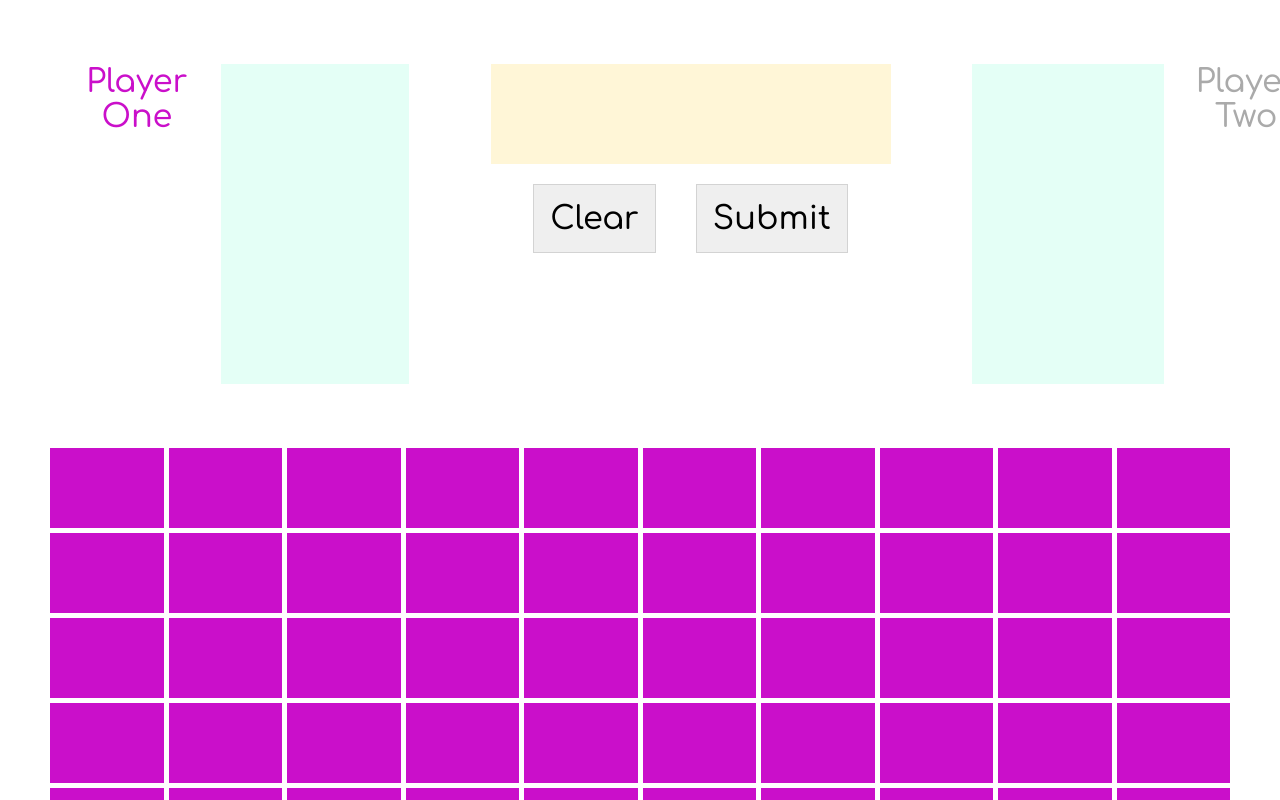
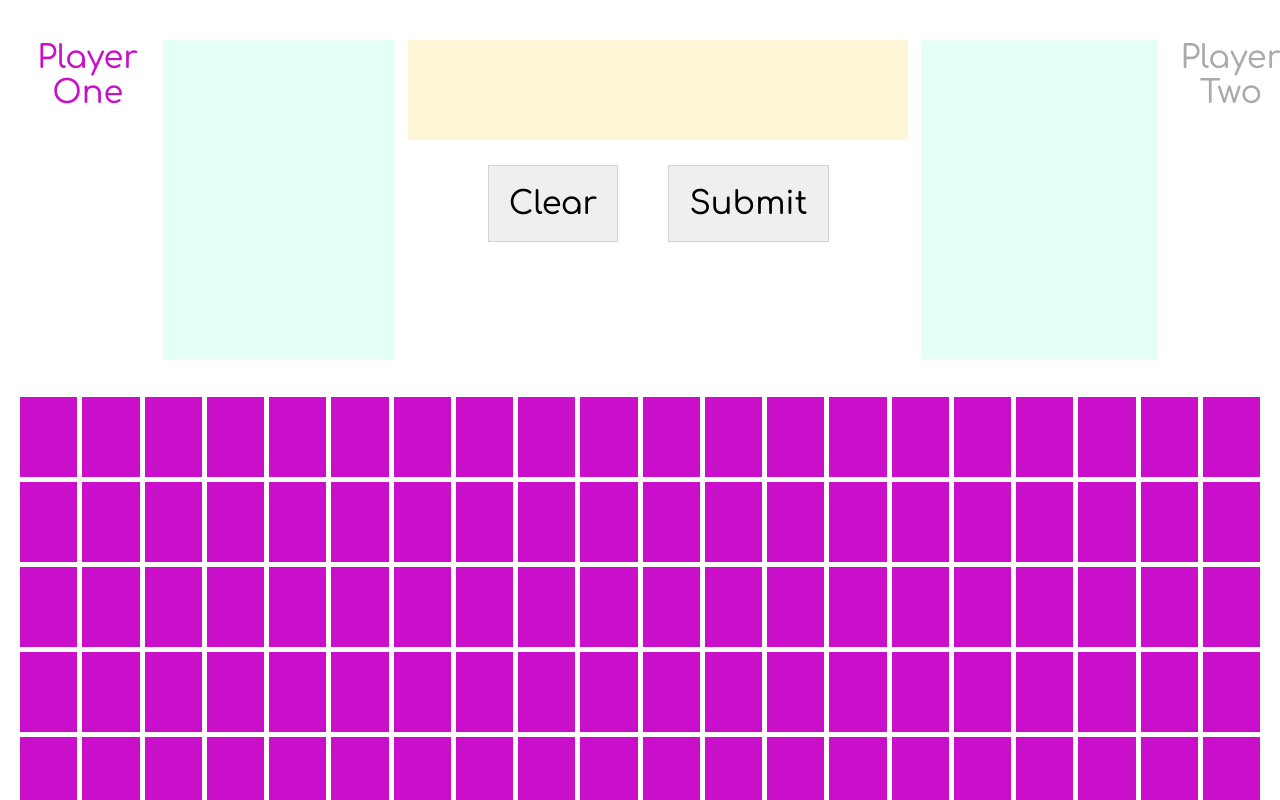
Before and after one commit to jamesHarradon/jims-jumble, a React (Create React App) app: page / in a window 1280 px wide. Shown: the top 800 px of the page. Built offline with nearby package versions, Linux system fonts and the light colour scheme.

Commit message:
add player button/sticky/resize

```diff
--- a/src/App.css
+++ b/src/App.css
@@ -42,13 +42,16 @@ margin: 0;
 }
 
 #word-container {
+  position: sticky;
+  z-index: 1;
+  top: 40px;
   display: flex;
   justify-content: space-around;
-  margin: 5% auto;
+  margin: 3% auto;
 }
 
 #word {
-  width: 400px;
+  width: 500px;
   min-height: 100px;
   display: flex;
   justify-content: center;
@@ -58,9 +61,11 @@ margin: 0;
 }
 
 #letter-grid {
-  margin: 50px;
+  position: relative;
+  z-index: 2;
+  margin: 20px;
   display: grid;
-  grid-template: repeat(10, 1fr) / repeat(10, 1fr);
+  grid-template: repeat(5, 1fr) / repeat(20, 1fr);
   grid-gap: 5px;
 
 }
@@ -125,18 +130,21 @@ button:hover {
 .player {
   display: flex;
   font-size: 2em;
-  margin: 0 5%;
+  margin: 0 1%;
 }
 
 .player ul {
   list-style: none;
-  width: 20vw;
+  display: flex;
+  flex-direction: column;
+  width: 22vw;
   height: 40vh;
   background-color: rgb(228, 255, 246);
-  margin: 0 5%;
+  margin: 0;
 }
 
 .player li {
+  font-size: 0.7em;
   margin: 5px;
 }
 
--- a/src/Components/PlayerOneWords/PlayerOneWords.js
+++ b/src/Components/PlayerOneWords/PlayerOneWords.js
@@ -24,7 +24,7 @@ const PlayerOneWords = (props) => {
 
     return (
         <div id='playerOne' className='player'>
-            <h1 className={props.isTurn? 'active' : 'inactive'}>Player One</h1>
+            <h1 className={props.isTurn? 'active' : 'inactive'} onClick={() => props.changePlayer('Player1')}>Player One</h1>
             <ul>
             {props.words.map(word => {
                 return (
--- a/src/Components/PlayerTwoWords/PlayerTwoWords.js
+++ b/src/Components/PlayerTwoWords/PlayerTwoWords.js
@@ -29,7 +29,7 @@ const PlayerTwoWords = (props) => {
                 )
             })}
             </ul>
-            <h1 className={props.isTurn? 'active' : 'inactive'}>Player Two</h1>
+            <h1 className={props.isTurn? 'active' : 'inactive'} onClick={() => props.changePlayer('Player2')}>Player Two</h1>
         </div>
     )
 }
--- a/src/containers/ActiveWord/ActiveWord.js
+++ b/src/containers/ActiveWord/ActiveWord.js
@@ -19,8 +19,8 @@ const ActiveWord = (props) => {
 
     const onClearHandler = () => {
         let grid = document.getElementById('letter-grid');
-        let letters = grid.querySelectorAll('p.selected');
-        letters.forEach(letter => letter.className = 'letter preselected');
+        let letters = grid.querySelectorAll('div.selected');
+        letters.forEach(letter => letter.className = 'letter revealed');
         props.setSelectedLetters([]);
 
     }
@@ -42,7 +42,6 @@ const ActiveWord = (props) => {
             alert('Submitted Word Not Found!');
                 onClearHandler();
         }
-        setPlayer(player === 'Player1' ? 'Player2': 'Player1');
     }
 
     const hideSubmitted = () => {
@@ -59,17 +58,21 @@ const ActiveWord = (props) => {
         isWord(wordToSubmit);
     }
 
+    const changePlayerHandler = (player) => {
+        setPlayer(player);
+    }
+
 
     return (
         <div id='word-container'>
             <div id='top-section' >
-                <PlayerOneWords words={playerOneWords} setWords={setPlayerOneWords} isTurn={player === 'Player1' ? true : false}/>
+                <PlayerOneWords changePlayer={changePlayerHandler} words={playerOneWords} setWords={setPlayerOneWords} isTurn={player === 'Player1' ? true : false}/>
                 <div id='word-btn-flex'>
                     <p id='word' data-testid='word'>{lettersToWord(props.selectedLetters)}</p>
                     <button id='clear' onClick={onClearHandler}>Clear</button>
                     <button id='submit' onClick={onSubmitHandler}>Submit</button>
                 </div>
-                <PlayerTwoWords words={playerTwoWords} setWords={setPlayerTwoWords} isTurn={player === 'Player2' ? true : false}/>
+                <PlayerTwoWords changePlayer={changePlayerHandler} words={playerTwoWords} setWords={setPlayerTwoWords} isTurn={player === 'Player2' ? true : false}/>
             </div>
         </div>
     )
--- a/src/containers/Letter/Letter.js
+++ b/src/containers/Letter/Letter.js
@@ -27,7 +27,13 @@ const Letter = ({selectedLetters, setSelectedLetters, key, id, value }) => {
     }
 
     const onClickHandler = (e) => {
-        whichClass(e.target, e.target.className);
+        console.log(e.target);
+        let target = e.target;
+        if(e.target.nodeName === 'P') {
+            target = e.target.parentNode;
+        }
+
+        whichClass(target, target.className);
     }
 
 
```
